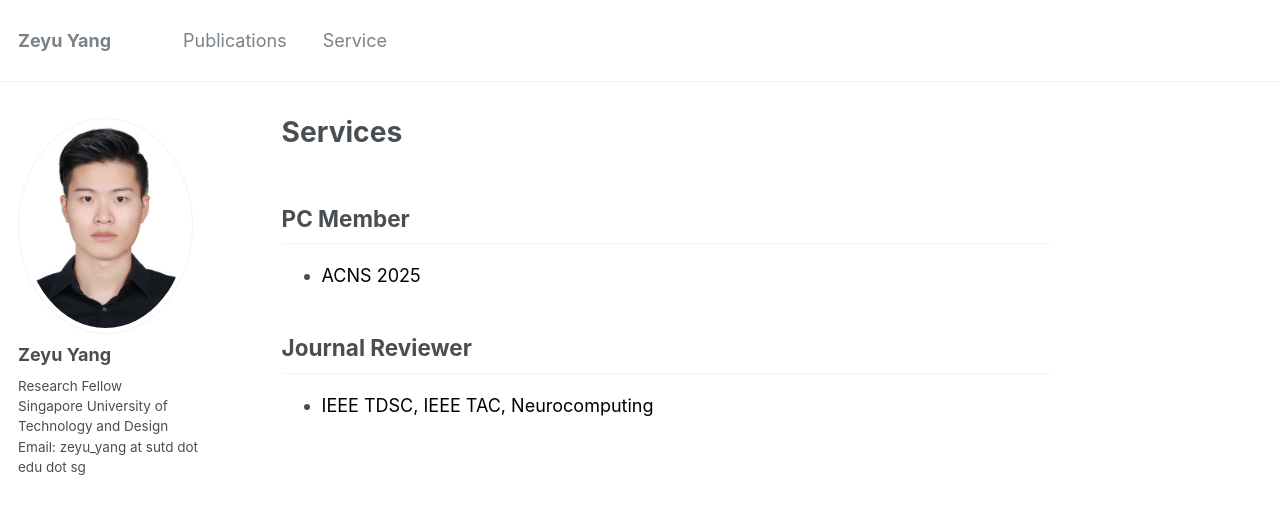
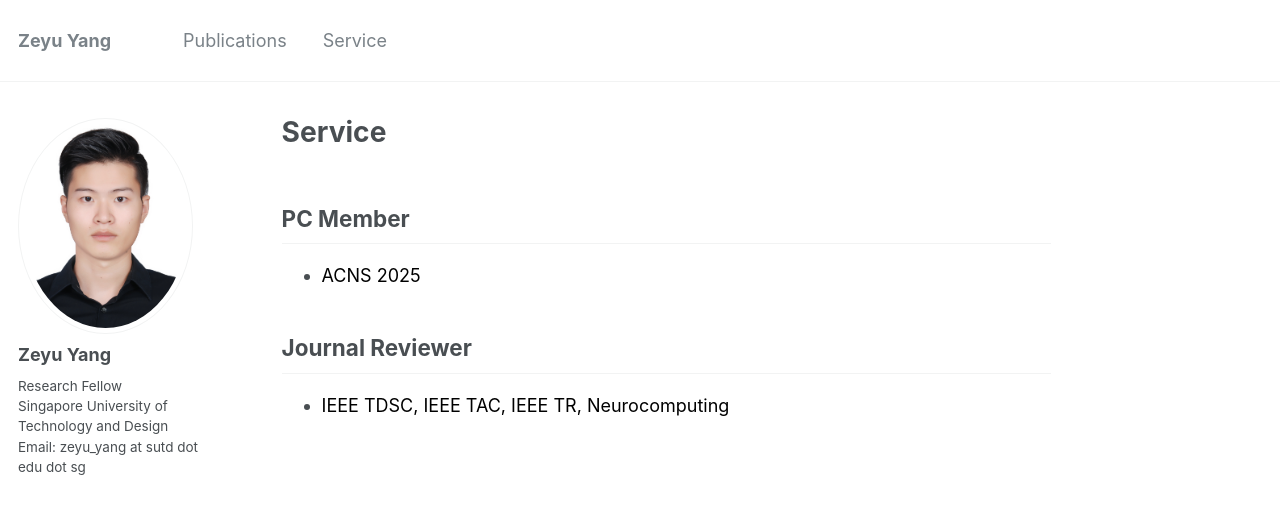
Before and after one commit to zeyuid/zeyuid.github.io, a Jekyll site: the page built from _pages/service.md, in a window 1280 px wide. Shown: the top 505 px of the page. Built offline with Jekyll 4.4.1, drawn with Linux system fonts in a browser that asks for light colours.

Commit message:
add file

```diff
--- a/_pages/service.md
+++ b/_pages/service.md
@@ -1,7 +1,7 @@
 ---
 # layout: archive
-title: "Services"
-permalink: /services/
+title: "Service"
+permalink: /service/
 author_profile: true
 ---
 
@@ -9,4 +9,4 @@ author_profile: true
 * <font color="#000000">ACNS 2025 </font>
 
 ## Journal Reviewer
-* <font color="#000000">IEEE TDSC, IEEE TAC, Neurocomputing </font>
+* <font color="#000000">IEEE TDSC, IEEE TAC, IEEE TR, Neurocomputing </font>
```
